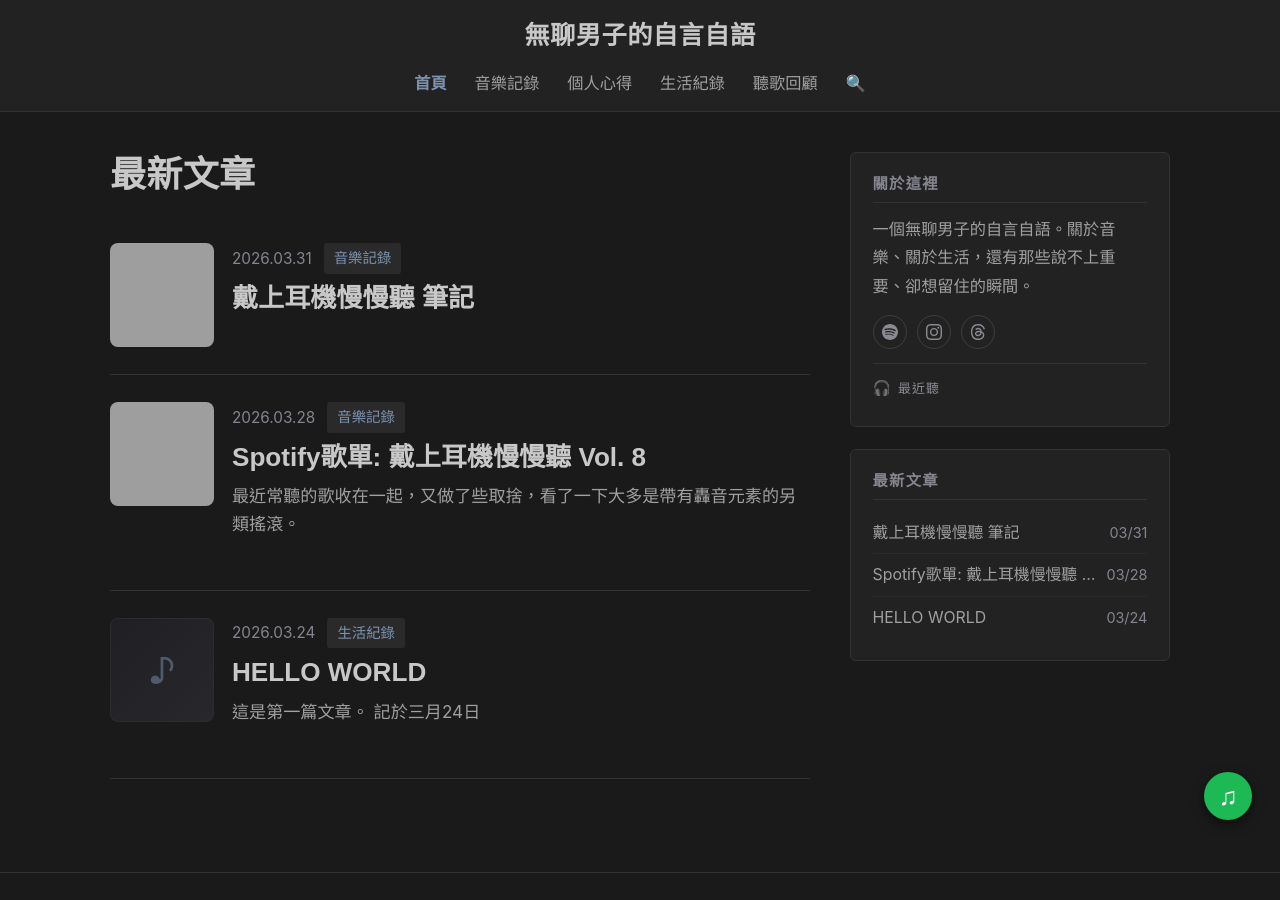
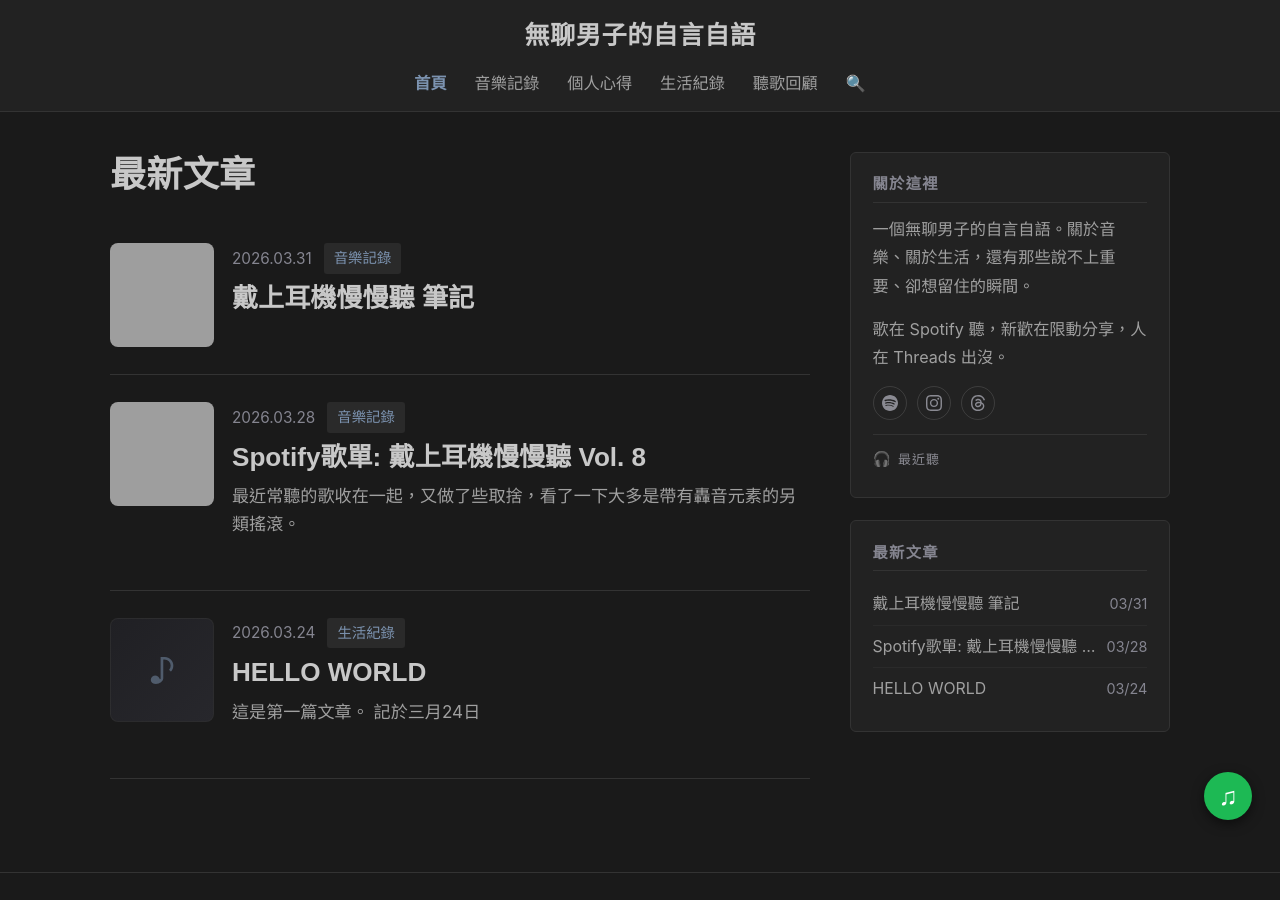
Before and after one commit to TediousMan/tediousman.github.io, a Jekyll site: the page built from index.html, in a window 1280 px wide and 900 px high, cut to the strip 0-900 px from the top of the window. Built offline with Jekyll 4.4.1, drawn with Linux system fonts in a browser that asks for light colours; the list of posts is cut into pages by our own code; comment, search, counter and statistics services are not loaded; a style sheet for code colours, icons or effects is not loaded; grey boxes are pictures that could not be loaded.

Commit message:
關於這裡加第二行文案，給 SNS 圖示上下文
「歌在 Spotify 聽，新歡在限動分享，人在 Threads 出沒。」（使用者選節奏版）

Co-Authored-By: Claude Opus 4.8 <noreply@anthropic.com>

```diff
--- a/_includes/sidebar-home.html
+++ b/_includes/sidebar-home.html
@@ -2,6 +2,7 @@
   <section class="sidebar-section sidebar-about">
     <h3>關於這裡</h3>
     <p>一個無聊男子的自言自語。關於音樂、關於生活，還有那些說不上重要、卻想留住的瞬間。</p>
+    <p class="sns-note">歌在 Spotify 聽，新歡在限動分享，人在 Threads 出沒。</p>
 
     <div class="sns-row">
       <a href="https://open.spotify.com/user/bigbone1127" target="_blank" rel="me noopener" aria-label="Spotify" title="Spotify"><svg viewBox="0 0 24 24" aria-hidden="true"><path d="M12 0C5.4 0 0 5.4 0 12s5.4 12 12 12 12-5.4 12-12S18.66 0 12 0zm5.521 17.34c-.24.359-.66.48-1.021.24-2.82-1.74-6.36-2.101-10.561-1.141-.418.122-.779-.179-.899-.539-.12-.421.18-.78.54-.9 4.56-1.021 8.52-.6 11.64 1.32.42.18.479.659.301 1.02zm1.44-3.3c-.301.42-.841.6-1.262.3-3.239-1.98-8.159-2.58-11.939-1.38-.479.12-1.02-.12-1.14-.6-.12-.48.12-1.021.6-1.141C9.6 9.9 15 10.561 18.72 12.84c.361.181.54.78.241 1.2zm.12-3.36C15.24 8.4 8.82 8.16 5.16 9.301c-.6.179-1.2-.181-1.38-.721-.18-.601.18-1.2.72-1.381 4.26-1.26 11.28-1.02 15.721 1.621.539.3.719 1.02.419 1.56-.299.421-1.02.599-1.559.3z"/></svg></a>
@@ -16,7 +17,8 @@
   </section>
 
   <style>
-    .sns-row { display:flex; gap:10px; margin-top:14px; }
+    .sns-note { color:#8a8a92; font-size:0.82rem; margin-top:10px; }
+    .sns-row { display:flex; gap:10px; margin-top:12px; }
     .sns-row a {
       width:34px; height:34px; border-radius:50%;
       display:flex; align-items:center; justify-content:center;
```
